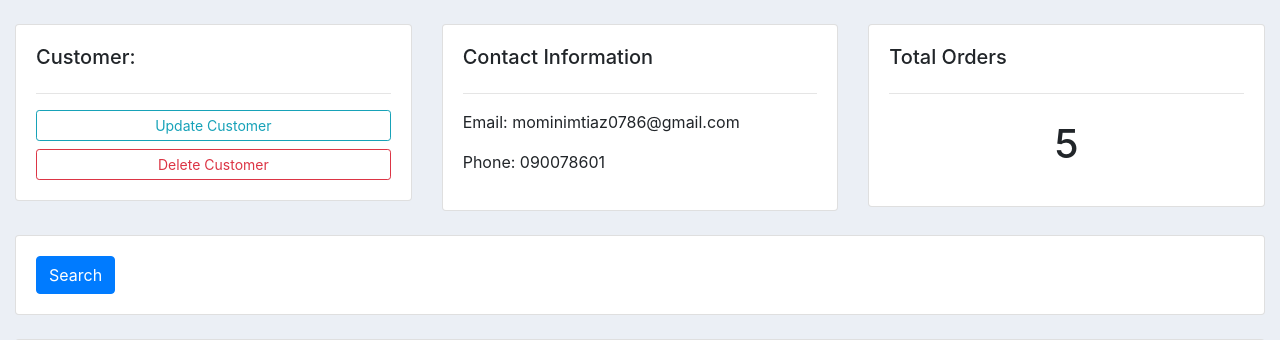
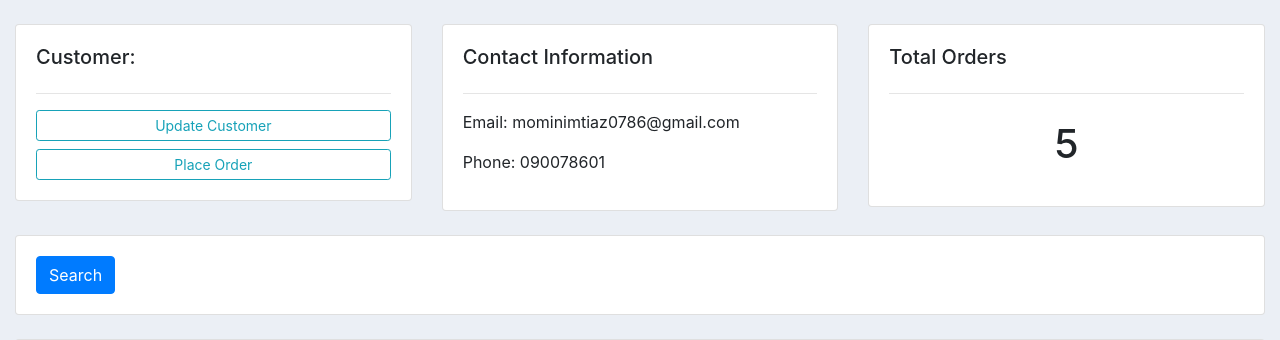
Before and after one commit to mominimtiaz786/Customer-Management-Platform---Django, a Django app: page /customer/1/ in a window 1280 px wide. Shown: the part 61-401 px from the top of the page. Run offline with Django 4.2, Linux system fonts and the light colour scheme; data comes from the database, SQL or seed files in the repository; both versions use the stored data as it was after the commit; some libraries are stand-ins or nearby versions.

Commit message:
Inline formset for Customer to place order from profile

```diff
--- a/accounts/templates/accounts/customer.html
+++ b/accounts/templates/accounts/customer.html
@@ -11,7 +11,7 @@
 			<h5>Customer:</h5>
 			<hr>
 			<a class="btn btn-outline-info  btn-sm btn-block" href="">Update Customer</a>
-			<a class="btn btn-outline-danger  btn-sm btn-block" href="">Delete Customer</a>
+			<a class="btn btn-outline-info  btn-sm btn-block" href="{% url 'create_order' customer.id %}">Place Order</a>
 
 		</div>
 	</div>
--- a/accounts/templates/accounts/dashboard.html
+++ b/accounts/templates/accounts/dashboard.html
@@ -32,7 +32,6 @@
 		<h5>LAST 5 ORDERS</h5>
 		<hr>
 		<div class="card card-body">
-			<a class="btn btn-primary  btn-sm btn-block" href="{% url 'create_order' %}">Create Order</a>
 			<table class="table table-sm">
 				<tr>
 					<th>Product</th>
--- a/accounts/templates/accounts/order_form.html
+++ b/accounts/templates/accounts/order_form.html
@@ -4,7 +4,12 @@
 {% block content %}
 <form action="" method="POST">
     {% csrf_token %}
+    {{formset.management_form}}
+    {% for form in formset %}
+    <hr>
     {{form}}
+
+    {% endfor %}
     <input type="submit" name="Submit">
 </form>
 
--- a/accounts/urls.py
+++ b/accounts/urls.py
@@ -5,7 +5,7 @@ urlpatterns = [
     path('',views.home,name='home'),
     path('products/',views.product,name='products'),
     path('customer/<int:id>/',views.customer,name='customer'),
-    path('create_order/',views.createOrder,name='create_order'),
+    path('create_order/<int:id>',views.createOrder,name='create_order'),
     path('update_order/<int:id>/',views.updateOrder,name='update_order'),
     path('delete_order/<int:id>/',views.deleteOrder, name='delete_order'),
 
--- a/accounts/views.py
+++ b/accounts/views.py
@@ -1,7 +1,9 @@
+from django.forms.models import inlineformset_factory
 from django.shortcuts import redirect, render
 from django.http import HttpResponse
 from .models import *
 from .forms import OrderForm
+from django.forms import inlineformset_factory
 # Create your views here.
 
 def home(request):
@@ -12,7 +14,7 @@ def home(request):
     orders_delievered = orders.filter(status="Delieverd").count()
     orders_pending = orders.filter(status="Pending").count()
 
-    context = {'orders':orders.order_by('-date'),#[:5],
+    context = {'orders':orders.order_by('-id'),#[:5],
     'customers':customers,'total_orders':total_orders, 'orders_delievered':orders_delievered, 'orders_pending':orders_pending}
     return render(request,'accounts/dashboard.html', context)
 
@@ -27,14 +29,18 @@ def customer(request,id):
     context = {'customer_orders':customer_orders, 'customer':customer, 'order_count':customer_orders.count()}
     return render(request,'accounts/customer.html', context)
 
-def createOrder(request):
-    form = OrderForm
+def createOrder(request, id):
+    customer = Customer.objects.get(id=id)
+    #form = OrderForm(initial={'customer':customer})
+    OrderFormSet = inlineformset_factory(Customer,Order, fields=('product','status'), extra=5)
+    formset = OrderFormSet(queryset = Order.objects.none(),instance=customer)
+
     if request.method == 'POST':
-        form = OrderForm(request.POST)
-        if form.is_valid():
-            form.save()
+        formset = OrderFormSet(request.POST,instance=customer)
+        if formset.is_valid():
+            formset.save()
             return redirect('/')
-    context = {'form':form}
+    context = {'formset':formset}
     return render(request,'accounts/order_form.html',context)
 
 def updateOrder(request,id):
```
Also changed, not shown: db.sqlite3.
